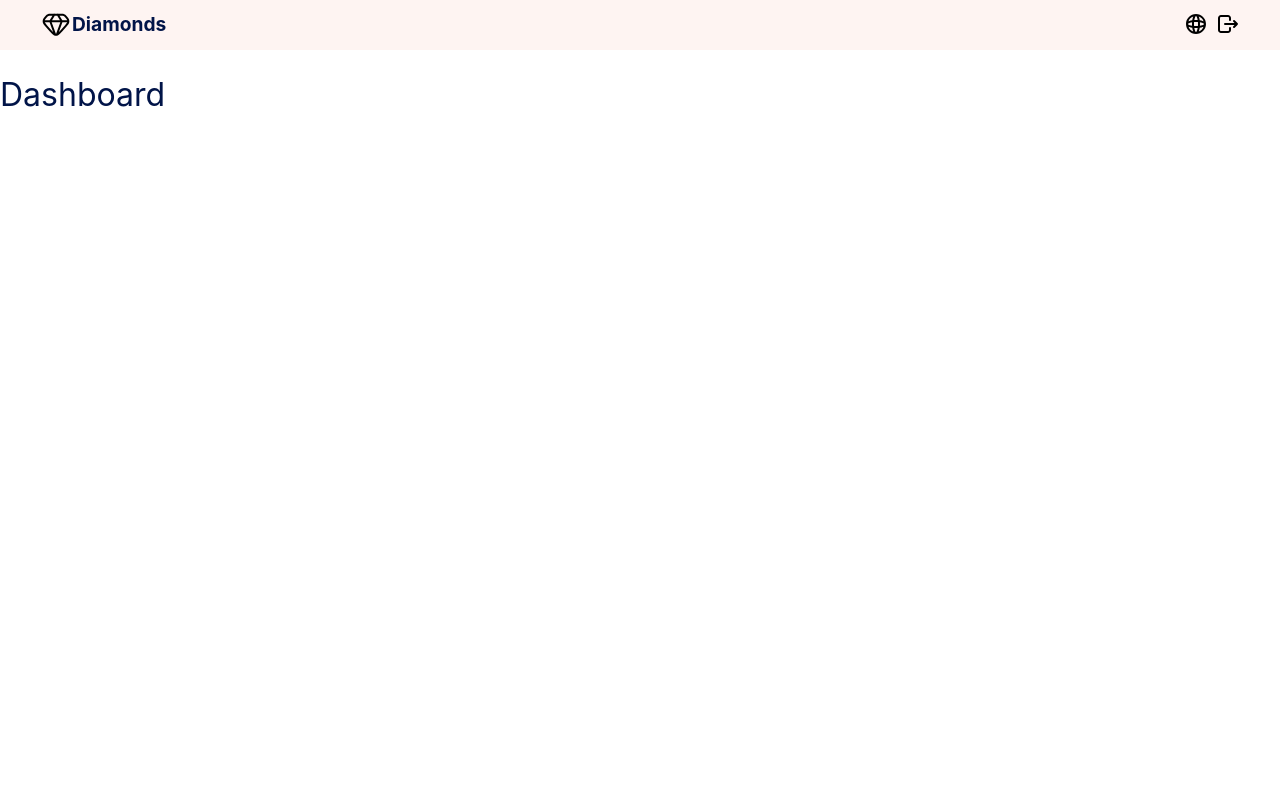
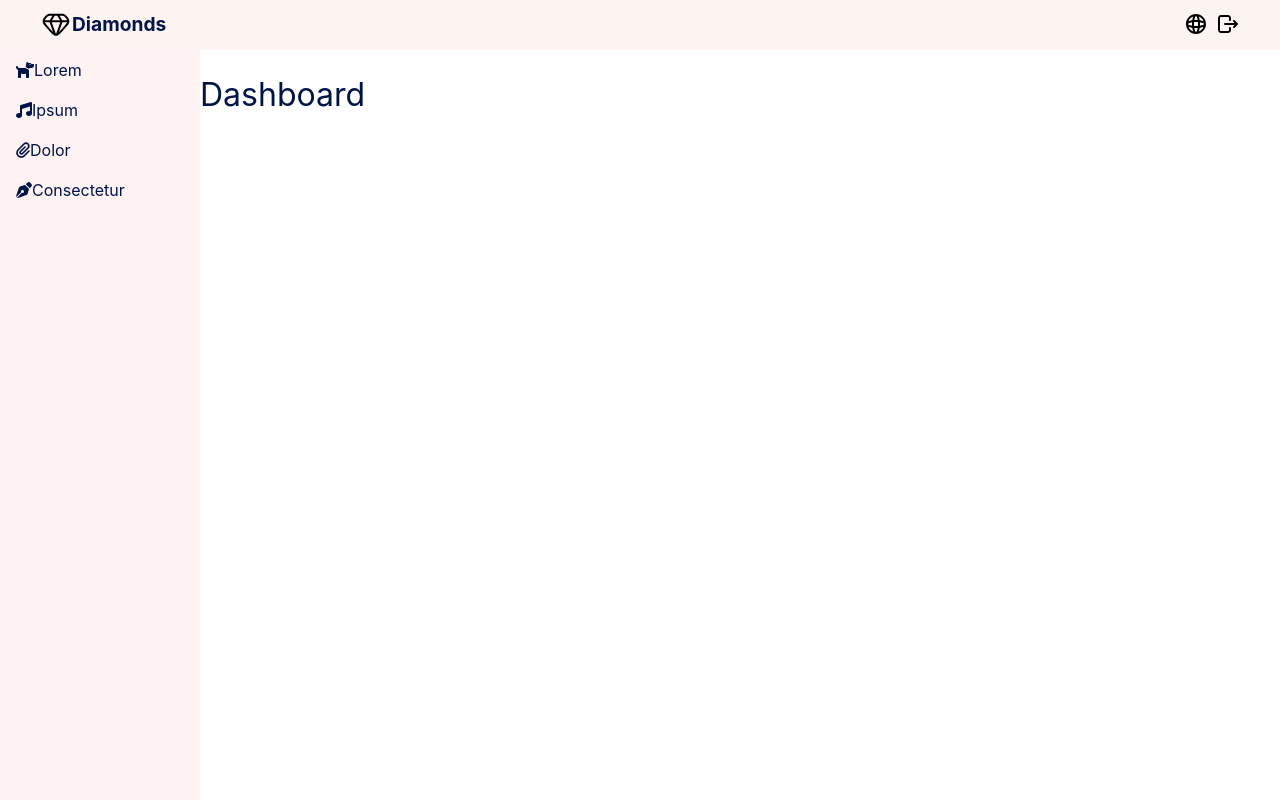
Before and after one commit to yusuke50/react-dashboard, a React (Vite) app: page /dashboard in a window 1280 px wide. Built offline with nearby package versions, Linux system fonts and the light colour scheme.

Commit message:
add left sidebar menu

```diff
--- a/package.json
+++ b/package.json
@@ -11,6 +11,11 @@
     "server": "json-server -p 3001 --watch db.json"
   },
   "dependencies": {
+    "@fortawesome/fontawesome-svg-core": "^6.7.2",
+    "@fortawesome/free-brands-svg-icons": "^6.7.2",
+    "@fortawesome/free-regular-svg-icons": "^6.7.2",
+    "@fortawesome/free-solid-svg-icons": "^6.7.2",
+    "@fortawesome/react-fontawesome": "^0.2.2",
     "@tailwindcss/vite": "^4.0.7",
     "esbuild": "^0.25.0",
     "normalize.css": "^8.0.1",
--- a/src/App.scss
+++ b/src/App.scss
@@ -208,6 +208,10 @@ label {
   }
 }
 
+.error-msg {
+  color: colors.$color-error;
+}
+
 .main-wrapper {
   background-color: colors.$background-white;
   position: relative;
@@ -215,7 +219,85 @@ label {
   height: 100vh;
   max-height: 100vh;
   overflow: hidden;
+  display: flex;
+  flex-flow: row nowrap;
 }
-.error-msg {
-  color: colors.$color-error;
+
+.left-nav {
+  min-width: 200px;
+  max-width: 200px;
+  width: 200px;
+  height: 100%;
+  background-color: colors.$background-gray-light;
 }
+
+.menu {
+  list-style: none;
+  padding: 0;
+  margin: 0;
+}
+
+.menu-item {
+  position: relative;
+  padding: 0.5rem 1rem;
+  cursor: pointer;
+  color: #011448; // Main text color
+  transition: background-color 0.3s;
+
+  &:hover {
+    background-color: colors.$background-gray; // Change background on hover
+  }
+}
+
+.submenu {
+  list-style: none;
+  padding: 0;
+  margin: 0;
+  display: none; // Hide submenu by default
+  padding-left: 1rem; // Indent submenu
+
+  .submenu-item {
+    padding: 0.5rem 1rem;
+    cursor: pointer;
+    color: #011448; // Submenu text color
+    transition: background-color 0.3s;
+
+    &:hover {
+      background-color: colors.$background-gray; // Change background on hover
+    }
+
+    .thirdmenu {
+      list-style: none;
+      padding: 0;
+      margin: 0;
+      display: none; // Hide third-level menu by default
+      padding-left: 1rem; // Indent third-level menu
+
+      .thirdmenu-item {
+        padding: 0.5rem 1rem;
+        cursor: pointer;
+        color: #011448; // Third-level menu text color
+        transition: background-color 0.3s;
+
+        &:hover {
+          background-color: colors.$background-gray; // Change background on hover
+        }
+      }
+    }
+  }
+}
+
+// Show submenu on hover
+.menu-item:hover .submenu {
+  display: block;
+}
+
+// Show third-level menu on hover
+.submenu-item:hover .thirdmenu {
+  display: block;
+}
+
+.right-content {
+  width: 100%;
+  height: 100%;
+}
--- a/src/Dashboard.jsx
+++ b/src/Dashboard.jsx
@@ -1,5 +1,7 @@
 import { useNavigate } from 'react-router';
 import Logo from './components/Logo';
+import LeftNav from './components/LeftNav';
+import RightContent from './components/RightContent';
 
 const Dashboard = () => {
   const navigate = useNavigate();
@@ -22,7 +24,8 @@ const Dashboard = () => {
         </div>
       </div>
       <div className='main-wrapper'>
-        <h1>Dashboard</h1>
+        <LeftNav />
+        <RightContent />
       </div>
     </>
   );
--- a/src/colors.scss
+++ b/src/colors.scss
@@ -1,5 +1,6 @@
 $background-white: white;
 $background-gray: #fef4f2;
+$background-gray-light: #fff2f3;
 $background-stay-pink: #ffe3e8;
 $background-1: #fff2f2;
 
--- /dev/null
+++ b/src/components/LeftNav.jsx
@@ -0,0 +1,54 @@
+import NavLink from './NavLink';
+
+const LeftNav = () => {
+  return (
+    <div className='left-nav'>
+      <ul className='menu'>
+        <li className='menu-item'>
+          <NavLink href='#' icon='fa-solid fa-dog' label='Lorem' />
+        </li>
+        <li className='menu-item'>
+          <NavLink href='#' icon='fa-solid fa-music' label='Ipsum' />
+        </li>
+        <li className='menu-item'>
+          <NavLink href='#' icon='fa-solid fa-paperclip' label='Dolor' />
+          <ul className='submenu'>
+            <li className='submenu-item'>
+              <NavLink href='#' icon='fa-solid fa-hippo' label='Sit' />
+            </li>
+            <li className='submenu-item'>
+              <NavLink href='#' icon='fa-solid fa-umbrella' label='Amit' />
+            </li>
+          </ul>
+        </li>
+        <li className='menu-item'>
+          <NavLink href='#' icon='fa-solid fa-pen-nib' label='Consectetur' />
+          <ul className='submenu'>
+            <li className='submenu-item'>
+              <NavLink href='#' icon='fa-solid fa-book' label='Adipiscing' />
+            </li>
+            <li className='submenu-item'>
+              <NavLink href='#' icon='fa-solid fa-droplet' label='Elit' />
+              <ul className='thirdmenu'>
+                <li className='thirdmenu-item'>
+                  <NavLink href='#' icon='fa-solid fa-barcode' label='Duis' />
+                </li>
+                <li className='thirdmenu-item'>
+                  <NavLink href='#' icon='fa-solid fa-gear' label='Idmi' />
+                </li>
+                <li className='thirdmenu-item'>
+                  <NavLink href='#' icon='fa-solid fa-fire' label='Estvi' />
+                </li>
+              </ul>
+            </li>
+            <li className='submenu-item'>
+              <NavLink href='#' icon='fa-solid fa-city' label='Pellent' />
+            </li>
+          </ul>
+        </li>
+      </ul>
+    </div>
+  );
+};
+
+export default LeftNav;
--- /dev/null
+++ b/src/components/NavLink.jsx
@@ -0,0 +1,16 @@
+import { FontAwesomeIcon } from '@fortawesome/react-fontawesome';
+import { library } from '@fortawesome/fontawesome-svg-core';
+import { fas } from '@fortawesome/free-solid-svg-icons';
+import { faTwitter, faFontAwesome } from '@fortawesome/free-brands-svg-icons';
+library.add(fas, faTwitter, faFontAwesome);
+
+const NavLink = ({ href, icon, label }) => {
+  return (
+    <a href={href} className='nav-link'>
+      <FontAwesomeIcon icon={icon} />
+      <span>{label}</span>
+    </a>
+  );
+};
+
+export default NavLink;
--- /dev/null
+++ b/src/components/RightContent.jsx
@@ -0,0 +1,9 @@
+const RightContent = () => {
+  return (
+    <div className='right-content'>
+      <h1>Dashboard</h1>
+    </div>
+  );
+};
+
+export default RightContent;
```
Also changed, not shown: 1 other file (tests, documents, lock files or other folders).
